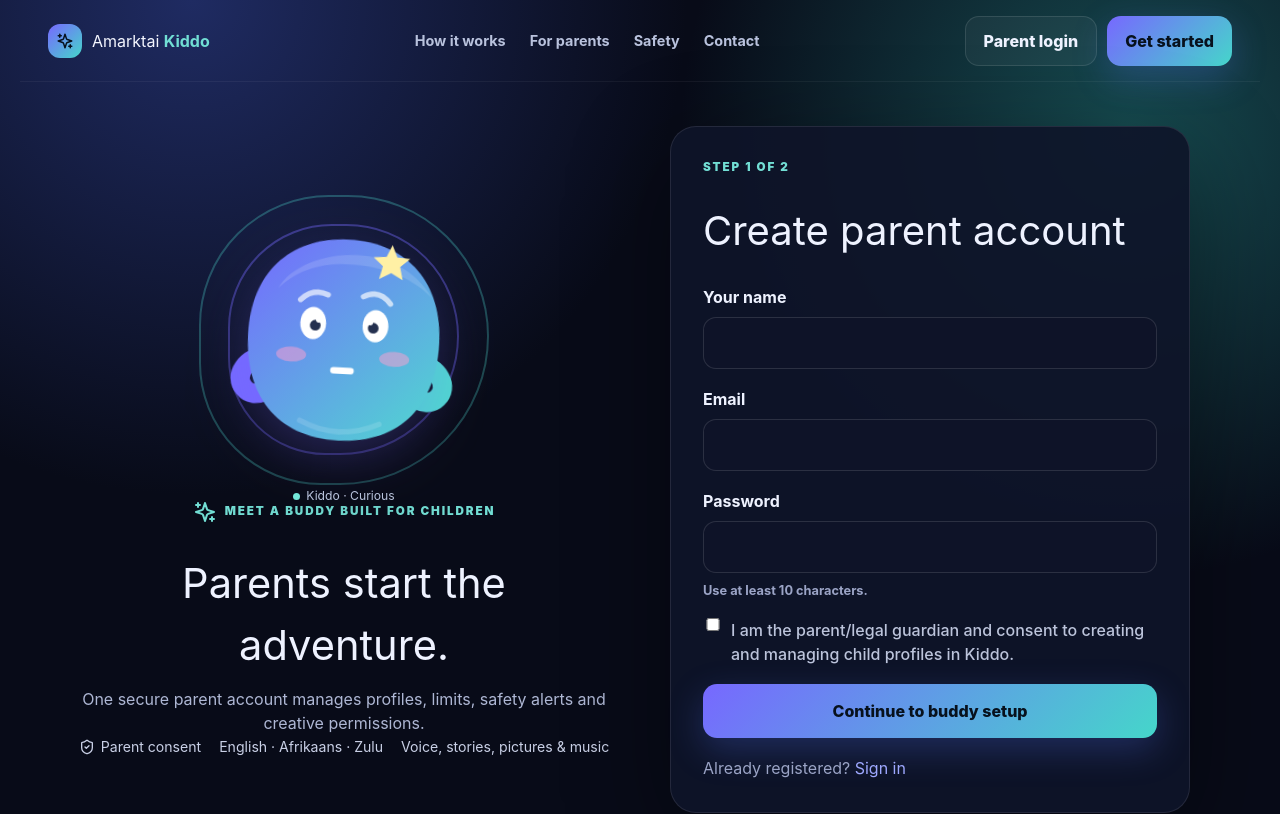
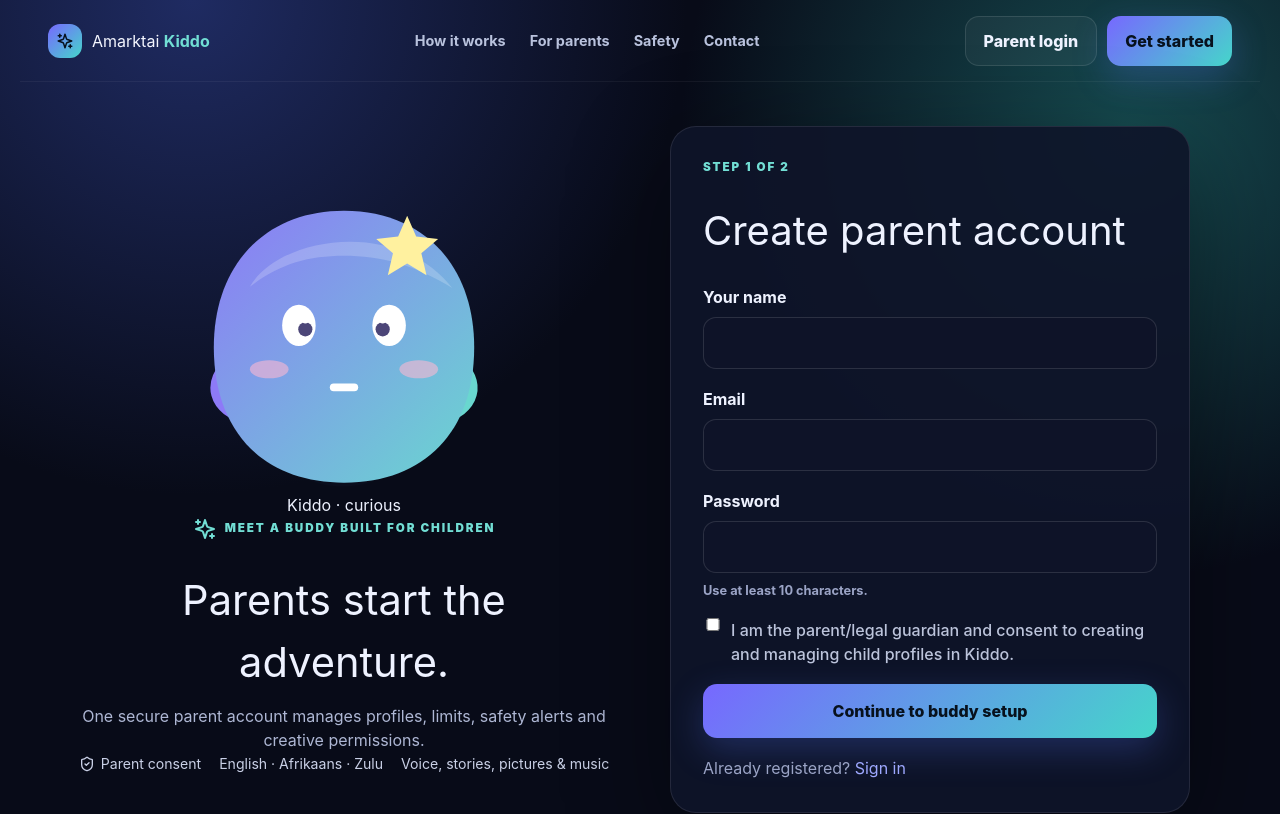
Before and after one commit to amarktainetwork-blip/amarktai-kiddo, a React (Vite) app: page /register in a window 1280 px wide. Shown: the top 814 px of the page. Built offline with nearby package versions, Linux system fonts and the light colour scheme.

Commit message:
Redesign avatars as softer kid-friendly buddies

```diff
--- a/src/components/CompanionAvatar.tsx
+++ b/src/components/CompanionAvatar.tsx
@@ -1,80 +1,96 @@
 import type { CSSProperties } from 'react';
 import type { Emotion } from '../lib/types';
 
-type Props={emotion?:Emotion;name?:string;size?:'sm'|'md'|'lg';speaking?:boolean;listening?:boolean;variant?:string};
-type Palette={a:string;b:string;accent:string;cheek:string;mark:'star'|'leaf'|'comet'|'bubble'|'pixel'|'sun'};
-
-const palettes:Record<string,Palette>={
-  nova:{a:'#7569ff',b:'#4fd9cf',accent:'#fff0a5',cheek:'#ff9fcf',mark:'star'},
-  sprout:{a:'#52d58d',b:'#b8e66d',accent:'#efffb3',cheek:'#ffc1a8',mark:'leaf'},
-  comet:{a:'#5d7fff',b:'#ff9a69',accent:'#ffe19b',cheek:'#ffb2c8',mark:'comet'},
-  bubbles:{a:'#ef7bc8',b:'#72ddff',accent:'#ffe4f7',cheek:'#ffb2d8',mark:'bubble'},
-  pixel:{a:'#596dff',b:'#a97cff',accent:'#9bf1dc',cheek:'#ffb6d9',mark:'pixel'},
-  lumi:{a:'#ffa05f',b:'#ffdc6f',accent:'#fff7ba',cheek:'#ffb4a5',mark:'sun'}
+type Props={
+  emotion?:Emotion;
+  name?:string;
+  size?:'sm'|'md'|'lg';
+  speaking?:boolean;
+  listening?:boolean;
+  variant?:string;
+  showLabel?:boolean;
 };
 
-const mood:Record<Emotion,{eye:'open'|'soft'|'wide'|'wink'|'down';mouth:'smile'|'open'|'small'|'sad'|'o';brow:'up'|'flat'|'down';tilt:number}>={
-  happy:{eye:'open',mouth:'smile',brow:'flat',tilt:0},
-  excited:{eye:'wide',mouth:'open',brow:'up',tilt:-2},
-  curious:{eye:'open',mouth:'small',brow:'up',tilt:3},
-  thinking:{eye:'soft',mouth:'small',brow:'down',tilt:2},
-  proud:{eye:'soft',mouth:'smile',brow:'up',tilt:-2},
-  calm:{eye:'soft',mouth:'smile',brow:'flat',tilt:0},
-  sad:{eye:'down',mouth:'sad',brow:'down',tilt:2},
-  worried:{eye:'wide',mouth:'sad',brow:'up',tilt:2},
-  surprised:{eye:'wide',mouth:'o',brow:'up',tilt:0},
-  playful:{eye:'wink',mouth:'smile',brow:'up',tilt:-4},
-  sleepy:{eye:'soft',mouth:'small',brow:'flat',tilt:1},
-  idle:{eye:'open',mouth:'smile',brow:'flat',tilt:0}
+type Palette={a:string;b:string;accent:string;cheek:string;mark:'star'|'leaf'|'moon'|'bubble'|'pixel'|'sun'};
+const palettes:Record<string,Palette>={
+  nova:{a:'#8d7af7',b:'#69d7cf',accent:'#fff19f',cheek:'#ffb8d3',mark:'star'},
+  sprout:{a:'#74d79b',b:'#bfe883',accent:'#efffb1',cheek:'#ffc7ae',mark:'leaf'},
+  comet:{a:'#7297ff',b:'#ffad72',accent:'#ffe49e',cheek:'#ffc2cf',mark:'moon'},
+  bubbles:{a:'#f39cd4',b:'#86ddf6',accent:'#fff0fa',cheek:'#ffc0df',mark:'bubble'},
+  pixel:{a:'#7d82f9',b:'#bd8af3',accent:'#a8f5dc',cheek:'#ffc1e1',mark:'pixel'},
+  lumi:{a:'#ffb372',b:'#ffe07b',accent:'#fff7ba',cheek:'#ffbeb0',mark:'sun'}
 };
 
-function Mark({kind}:{kind:Palette['mark']}){
-  if(kind==='leaf')return <path d="M146 53c17-19 34-20 43-6-17 2-28 9-36 24z" fill="var(--avatar-accent)"/>;
-  if(kind==='comet')return <><path d="M153 48l24 9-20 14z" fill="var(--avatar-accent)"/><path d="M177 57l25-14" stroke="var(--avatar-accent)" strokeWidth="6" strokeLinecap="round"/></>;
-  if(kind==='bubble')return <><circle cx="169" cy="53" r="10" fill="none" stroke="var(--avatar-accent)" strokeWidth="5"/><circle cx="190" cy="42" r="5" fill="var(--avatar-accent)"/></>;
-  if(kind==='pixel')return <><rect x="158" y="45" width="14" height="14" rx="3" fill="var(--avatar-accent)"/><rect x="177" y="57" width="9" height="9" rx="2" fill="var(--avatar-accent)"/></>;
-  if(kind==='sun')return <><circle cx="169" cy="54" r="9" fill="var(--avatar-accent)"/><path d="M169 36v-9M169 81v-9M151 54h-9M196 54h-9M156 41l-7-7M189 74l-7-7M182 41l7-7M149 74l7-7" stroke="var(--avatar-accent)" strokeWidth="4" strokeLinecap="round"/></>;
-  return <path d="M169 38l5 11 12 1-9 8 3 12-11-6-11 6 3-12-9-8 12-1z" fill="var(--avatar-accent)"/>;
+const eyes:Record<Emotion,'open'|'happy'|'wide'|'wink'|'side'|'sleepy'|'sad'>={
+  happy:'happy',excited:'wide',curious:'side',thinking:'side',proud:'happy',calm:'sleepy',
+  sad:'sad',worried:'wide',surprised:'wide',playful:'wink',sleepy:'sleepy',idle:'open'
+};
+const mouths:Record<Emotion,'smile'|'open'|'tiny'|'sad'|'o'>={
+  happy:'smile',excited:'open',curious:'tiny',thinking:'tiny',proud:'smile',calm:'smile',
+  sad:'sad',worried:'tiny',surprised:'o',playful:'smile',sleepy:'tiny',idle:'smile'
+};
+
+function BuddyMark({kind}:{kind:Palette['mark']}){
+  if(kind==='leaf')return <path d="M145 62c16-24 42-27 54-8-22 2-37 12-47 34z" fill="var(--buddy-accent)"/>;
+  if(kind==='moon')return <path d="M181 58c-12 16-6 34 11 42-26 4-45-15-40-38 3-15 15-27 29-31-4 8-4 18 0 27z" fill="var(--buddy-accent)"/>;
+  if(kind==='bubble')return <><circle cx="174" cy="61" r="12" fill="none" stroke="var(--buddy-accent)" strokeWidth="5"/><circle cx="202" cy="44" r="6" fill="var(--buddy-accent)"/></>;
+  if(kind==='pixel')return <><rect x="163" y="50" width="17" height="17" rx="4" fill="var(--buddy-accent)"/><rect x="187" y="63" width="10" height="10" rx="3" fill="var(--buddy-accent)"/></>;
+  if(kind==='sun')return <><circle cx="177" cy="62" r="12" fill="var(--buddy-accent)"/><path d="M177 39v-10M177 95v-10M154 62h-10M210 62h-10M160 45l-8-8M202 87l-8-8M194 45l8-8M152 87l8-8" stroke="var(--buddy-accent)" strokeWidth="4" strokeLinecap="round"/></>;
+  return <path d="M177 41l7 16 17 2-13 11 4 17-15-9-15 9 4-17-13-11 17-2z" fill="var(--buddy-accent)"/>;
 }
 
-function Eye({x,type,mirror=false}:{x:number;type:string;mirror?:boolean}){
-  if(type==='soft')return <path d={`M${x-13} 113 Q${x} 103 ${x+13} 113`} fill="none" stroke="#fff" strokeWidth="7" strokeLinecap="round"/>;
-  if(type==='down')return <><ellipse cx={x} cy="115" rx="11" ry="14" fill="#fff"/><circle cx={x+(mirror?-2:2)} cy="120" r="5" fill="#24304f"/></>;
-  if(type==='wink'&&mirror)return <path d={`M${x-12} 115 Q${x} 106 ${x+12} 115`} fill="none" stroke="#fff" strokeWidth="7" strokeLinecap="round"/>;
-  return <><ellipse cx={x} cy="114" rx={type==='wide'?14:12} ry={type==='wide'?17:15} fill="#fff"/><circle cx={x+(mirror?-2:2)} cy="116" r="5" fill="#24304f"/><circle cx={x+(mirror?-5:5)} cy="111" r="2.5" fill="#fff"/></>;
+function Eye({x,kind,mirror=false}:{x:number;kind:string;mirror?:boolean}){
+  if(kind==='happy')return <path d={`M${x-14} 126 Q${x} 111 ${x+14} 126`} fill="none" stroke="#fff" strokeWidth="8" strokeLinecap="round"/>;
+  if(kind==='sleepy')return <path d={`M${x-13} 126 Q${x} 120 ${x+13} 126`} fill="none" stroke="#fff" strokeWidth="7" strokeLinecap="round"/>;
+  if(kind==='wink'&&mirror)return <path d={`M${x-13} 126 Q${x} 116 ${x+13} 126`} fill="none" stroke="#fff" strokeWidth="8" strokeLinecap="round"/>;
+  if(kind==='sad')return <><ellipse cx={x} cy="127" rx="13" ry="16" fill="#fff"/><circle cx={x} cy="132" r="5" fill="#4c4678"/></>;
+  const wide=kind==='wide';
+  const side=kind==='side';
+  return <><ellipse cx={x} cy="126" rx={wide?15:13} ry={wide?18:16} fill="#fff"/><circle cx={x+(side?(mirror?-5:5):(mirror?-2:2))} cy="129" r="5.5" fill="#4c4678"/><circle cx={x+(mirror?-5:5)} cy="122" r="2.5" fill="#fff"/></>;
 }
 
-function Mouth({type,speaking}:{type:string;speaking:boolean}){
-  if(speaking||type==='open')return <g className="mascot-mouth mascot-mouth-open"><ellipse cx="128" cy="156" rx="18" ry="15" fill="#592b5b"/><path d="M116 161q12 9 24 0" stroke="#ff9ecb" strokeWidth="5" strokeLinecap="round"/></g>;
-  if(type==='sad')return <path className="mascot-mouth" d="M111 164 Q128 148 145 164" fill="none" stroke="#fff" strokeWidth="7" strokeLinecap="round"/>;
-  if(type==='o')return <circle className="mascot-mouth" cx="128" cy="157" r="10" fill="#592b5b"/>;
-  if(type==='small')return <path className="mascot-mouth" d="M120 157h16" stroke="#fff" strokeWidth="6" strokeLinecap="round"/>;
-  return <path className="mascot-mouth" d="M108 151 Q128 173 148 151" fill="none" stroke="#fff" strokeWidth="7" strokeLinecap="round"/>;
+function Mouth({kind,speaking}:{kind:string;speaking:boolean}){
+  if(speaking||kind==='open')return <g className="buddy-mouth"><ellipse cx="128" cy="174" rx="18" ry="14" fill="#5e356d"/><path d="M116 180q12 8 24 0" stroke="#ffadd2" strokeWidth="5" strokeLinecap="round"/></g>;
+  if(kind==='sad')return <path className="buddy-mouth" d="M113 181 Q128 166 143 181" fill="none" stroke="#fff" strokeWidth="7" strokeLinecap="round"/>;
+  if(kind==='o')return <circle className="buddy-mouth" cx="128" cy="174" r="10" fill="#5e356d"/>;
+  if(kind==='tiny')return <path className="buddy-mouth" d="M120 174h16" stroke="#fff" strokeWidth="6" strokeLinecap="round"/>;
+  return <path className="buddy-mouth" d="M109 167 Q128 187 147 167" fill="none" stroke="#fff" strokeWidth="7" strokeLinecap="round"/>;
 }
 
-export default function CompanionAvatar({emotion='idle',name='Kiddo',size='lg',speaking=false,listening=false,variant='nova'}:Props){
-  const palette=palettes[variant]||palettes.nova;
-  const face=mood[emotion]||mood.idle;
-  const px=size==='sm'?82:size==='md'?168:320;
+export default function CompanionAvatar({
+  emotion='idle',name='Kiddo',size='lg',speaking=false,listening=false,variant='nova',showLabel=true
+}:Props){
+  const p=palettes[variant]||palettes.nova;
+  const px=size==='sm'?88:size==='md'?180:330;
   const state=listening?'listening':speaking?'speaking':emotion==='idle'?'ready':emotion;
-  const style={'--avatar-a':palette.a,'--avatar-b':palette.b,'--avatar-accent':palette.accent,'--avatar-cheek':palette.cheek,width:px} as CSSProperties;
-  return <div className={'kiddo-mascot '+(speaking?'speaking ':'')+(listening?'listening ':'')+'emotion-'+emotion} style={style} aria-label={name+' is '+state}>
-    <div className="mascot-aura"><i/><i/></div>
-    <svg viewBox="0 0 256 256" role="img" aria-hidden="true" style={{transform:`rotate(${face.tilt}deg)`}}>
-      <defs><linearGradient id={'body-'+variant} x1="0" x2="1" y1="0" y2="1"><stop stopColor={palette.a}/><stop offset="1" stopColor={palette.b}/></linearGradient></defs>
-      <path className="mascot-arm left" d="M62 145c-26 4-34 22-24 33 9 10 27 2 39-16" fill="none" stroke={palette.a} strokeWidth="18" strokeLinecap="round"/>
-      <path className="mascot-arm right" d="M194 145c26 4 34 22 24 33-9 10-27 2-39-16" fill="none" stroke={palette.b} strokeWidth="18" strokeLinecap="round"/>
-      <path className="mascot-body" d="M128 35c56 0 89 37 89 92 0 56-30 95-89 95s-89-39-89-95c0-55 33-92 89-92z" fill={'url(#body-'+variant+')'}/>
-      <path d="M65 83c19-37 106-54 143 2-23-20-48-27-80-27-24 0-45 7-63 25z" fill="#ffffff22"/>
-      <Mark kind={palette.mark}/>
-      <path d="M86 91q13-10 26-2" stroke="#ffffffaa" strokeWidth="5" strokeLinecap="round" fill="none" transform={face.brow==='up'?'rotate(-8 99 91)':face.brow==='down'?'rotate(8 99 91)':undefined}/>
-      <path d="M144 89q13-10 26 2" stroke="#ffffffaa" strokeWidth="5" strokeLinecap="round" fill="none" transform={face.brow==='up'?'rotate(8 157 91)':face.brow==='down'?'rotate(-8 157 91)':undefined}/>
-      <Eye x={99} type={face.eye}/><Eye x={157} type={face.eye} mirror/>
-      <ellipse cx="80" cy="144" rx="14" ry="7" fill="var(--avatar-cheek)" opacity=".5"/><ellipse cx="176" cy="144" rx="14" ry="7" fill="var(--avatar-cheek)" opacity=".5"/>
-      <Mouth type={face.mouth} speaking={speaking}/>
-      <path d="M91 205q37 18 74 0" stroke="#ffffff22" strokeWidth="5" strokeLinecap="round" fill="none"/>
+  const style={
+    '--buddy-a':p.a,'--buddy-b':p.b,'--buddy-accent':p.accent,'--buddy-cheek':p.cheek,width:px
+  } as CSSProperties;
+
+  return <div className={`buddy-avatar emotion-${emotion} ${speaking?'is-speaking ':''}${listening?'is-listening ':''}`} style={style} aria-label={name+' is '+state}>
+    <div className="buddy-halo"><i/><i/></div>
+    <svg viewBox="0 0 256 256" role="img" aria-hidden="true">
+      <defs>
+        <linearGradient id={'buddy-'+variant} x1="0" y1="0" x2="1" y2="1">
+          <stop stopColor={p.a}/><stop offset="1" stopColor={p.b}/>
+        </linearGradient>
+      </defs>
+      <path className="buddy-shadow" d="M71 213c25 22 89 29 117 1-12 25-36 37-61 37-26 0-49-13-56-38z" fill="#1d204022" />
+      <path className="buddy-arm buddy-arm-left" d="M57 152c-24 5-31 25-17 36 10 8 26-1 37-19" fill="none" stroke={p.a} strokeWidth="17" strokeLinecap="round"/>
+      <path className="buddy-arm buddy-arm-right" d="M199 152c24 5 31 25 17 36-10 8-26-1-37-19" fill="none" stroke={p.b} strokeWidth="17" strokeLinecap="round"/>
+      <path className="buddy-body" d="M128 37c62 0 101 43 101 106 0 65-38 105-101 105S27 208 27 143C27 80 66 37 128 37z" fill={'url(#buddy-'+variant+')'}/>
+      <path d="M55 96c21-38 113-55 157 1-29-18-56-25-84-25-29 0-51 7-73 24z" fill="#ffffff31"/>
+      <BuddyMark kind={p.mark}/>
+      <Eye x={93} kind={eyes[emotion]}/><Eye x={163} kind={eyes[emotion]} mirror/>
+      <ellipse cx="70" cy="160" rx="15" ry="7" fill="var(--buddy-cheek)" opacity=".58"/>
+      <ellipse cx="186" cy="160" rx="15" ry="7" fill="var(--buddy-cheek)" opacity=".58"/>
+      <Mouth kind={mouths[emotion]} speaking={speaking}/>
+      {emotion==='worried'&&<path d="M190 105q8 10 0 20q-8-10 0-20z" fill="#b9efff"/>}
+      {emotion==='excited'&&<g fill="var(--buddy-accent)"><circle cx="52" cy="70" r="5"/><circle cx="213" cy="91" r="4"/><path d="M217 54l4 9 10 1-8 7 3 10-9-5-9 5 3-10-8-7 10-1z"/></g>}
+      {emotion==='thinking'&&<g fill="#ffffffcc"><circle cx="205" cy="86" r="6"/><circle cx="220" cy="69" r="9"/><circle cx="239" cy="47" r="12"/></g>}
+      {emotion==='sleepy'&&<g fill="#fff"><text x="195" y="86" fontSize="18" fontWeight="800">z</text><text x="216" y="62" fontSize="24" fontWeight="800">z</text></g>}
     </svg>
-    <div className="mascot-sound"><i/><i/><i/><i/><i/></div>
-    <div className="mascot-label"><span/>{name} · {state}</div>
+    <div className="buddy-audio-bars"><i/><i/><i/><i/><i/></div>
+    {showLabel&&<div className="buddy-avatar-label"><span/>{name} · {state}</div>}
   </div>;
 }
```
